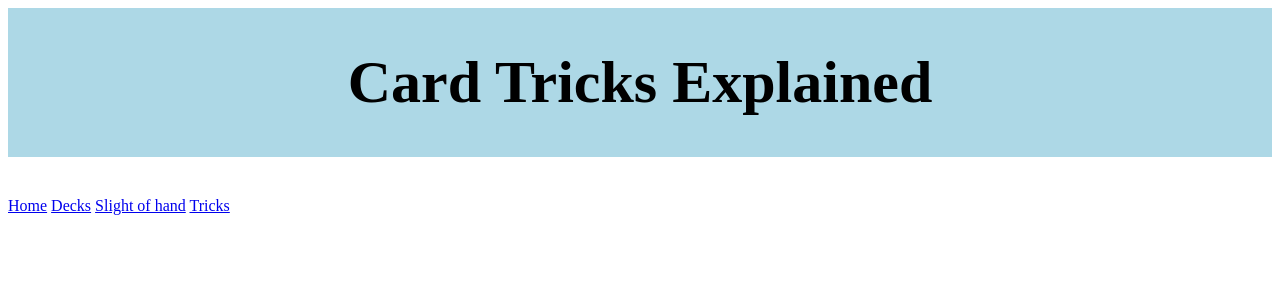
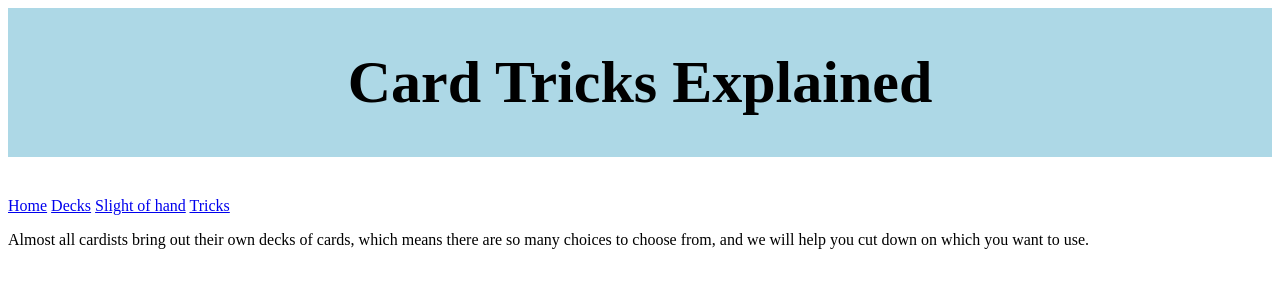
Before and after one commit to Arhaam13/home, a plain HTML site: page decks.html in a window 1280 px wide. Drawn offline with Linux system fonts and the light colour scheme.

Commit message:
Update decks.html

```diff
--- a/decks.html
+++ b/decks.html
@@ -13,7 +13,8 @@
 	<a href="decks.html">Decks</a>
 	<a href="slight.html">Slight of hand</a>
 	<a href="tricks.html">Tricks</a>
-
+		<p class = "yeehaw"> Almost all cardists bring out their own decks of cards, which means there are so many choices to choose from, and we
+		will help you cut down on which you want to use.
 
 
 
```
